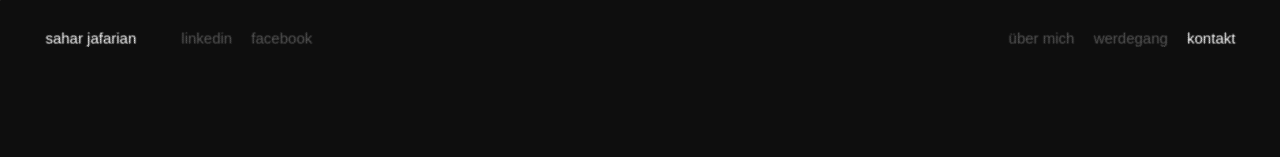
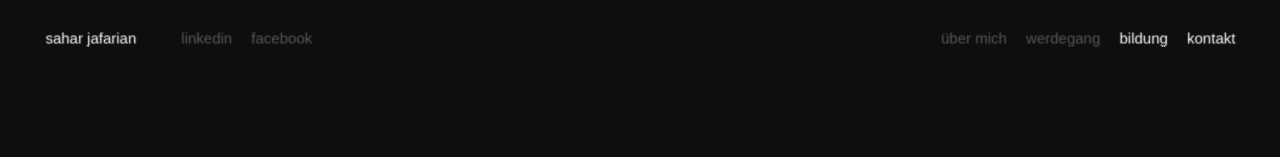
Before and after one commit to shrjfn/shrjfn.github.io, a plain HTML site: page contact.html in a window 1280 px wide. Shown: the top 157 px of the page. Drawn offline with Linux system fonts and the light colour scheme; a web font is replaced by a local one.

Commit message:
Update contact.html

```diff
--- a/contact.html
+++ b/contact.html
@@ -42,7 +42,7 @@
 								<div class="frame__demos">
 									<a href="index.html" class="frame__demo">über mich</a>
 									<a href="projects.html" class="frame__demo">werdegang</a>
-
+								        <a href="bildung.html" class="frame__demo frame__demo--current">bildung</a>
 									<a href="contact.html" class="frame__demo frame__demo--current">kontakt</a>
 
 								</div>
```
